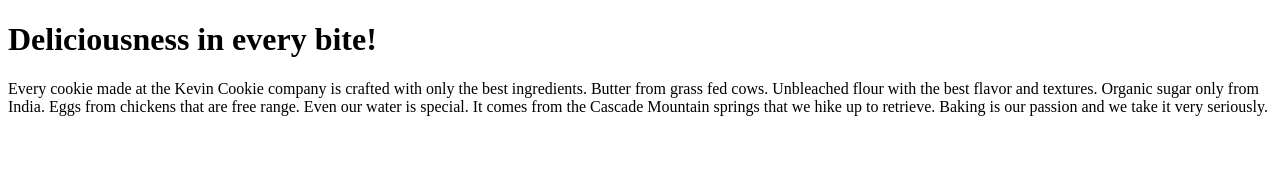
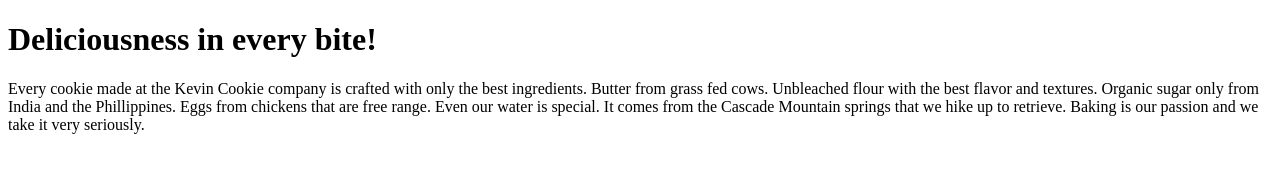
Before and after one commit to ssselmo/SelmoCookieCompany.com, a plain HTML site: page index.htm in a window 1280 px wide. Drawn offline with Linux system fonts and the light colour scheme.

Commit message:
Update index.htm

```diff
--- a/index.htm
+++ b/index.htm
@@ -4,7 +4,7 @@
 
 <h1>Deliciousness in every bite!</h1>
 
-<p>Every cookie made at the Kevin Cookie company is crafted with only the best ingredients. Butter from grass fed cows. Unbleached flour with the best flavor and textures. Organic sugar only from India. Eggs from chickens that are free range. Even our water is special. It comes from the Cascade Mountain springs that we hike up to retrieve. Baking is our passion and we take it very seriously.</p>
+<p>Every cookie made at the Kevin Cookie company is crafted with only the best ingredients. Butter from grass fed cows. Unbleached flour with the best flavor and textures. Organic sugar only from India and the Phillippines. Eggs from chickens that are free range. Even our water is special. It comes from the Cascade Mountain springs that we hike up to retrieve. Baking is our passion and we take it very seriously.</p>
 
 
 </body>
```
